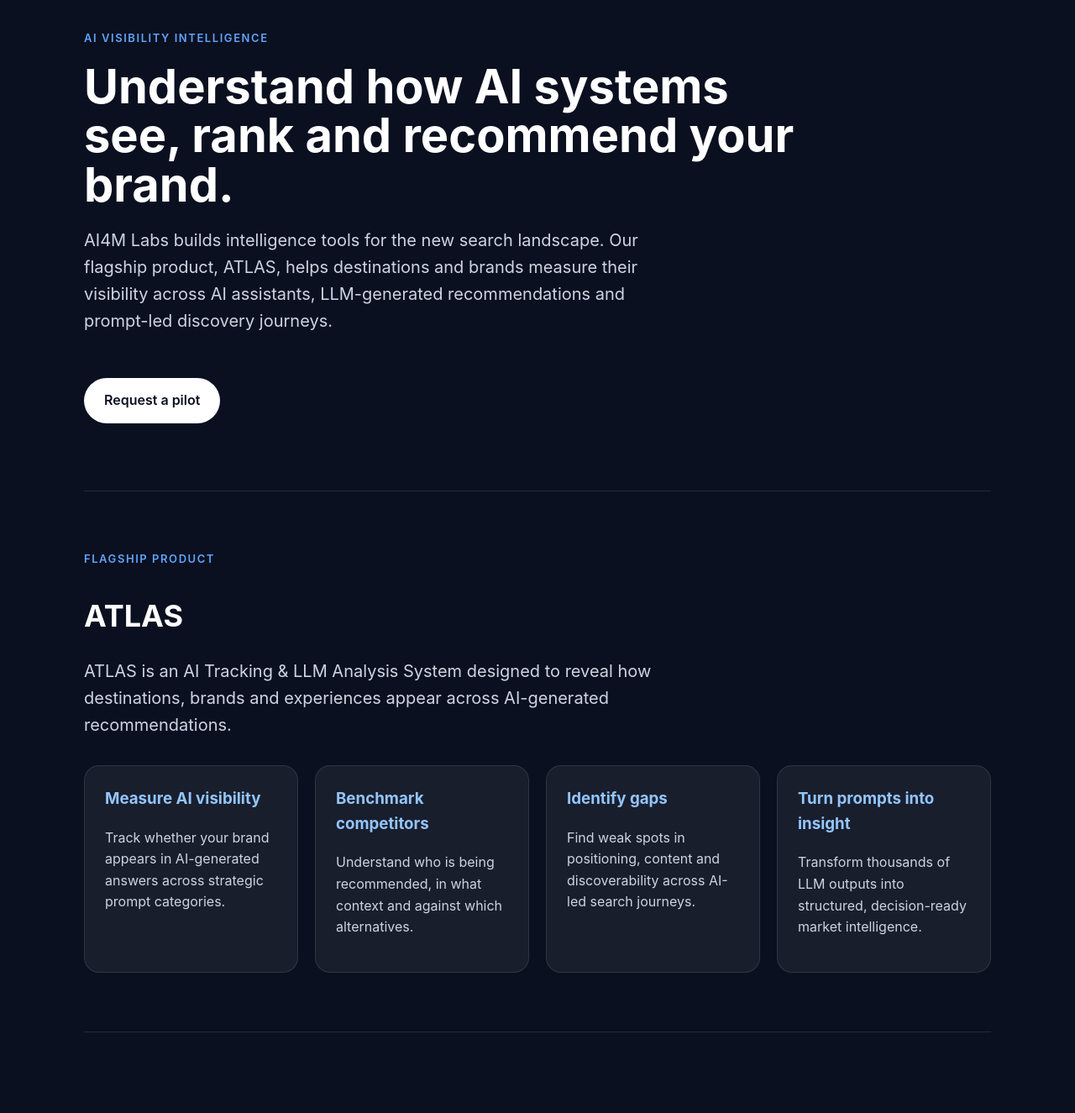
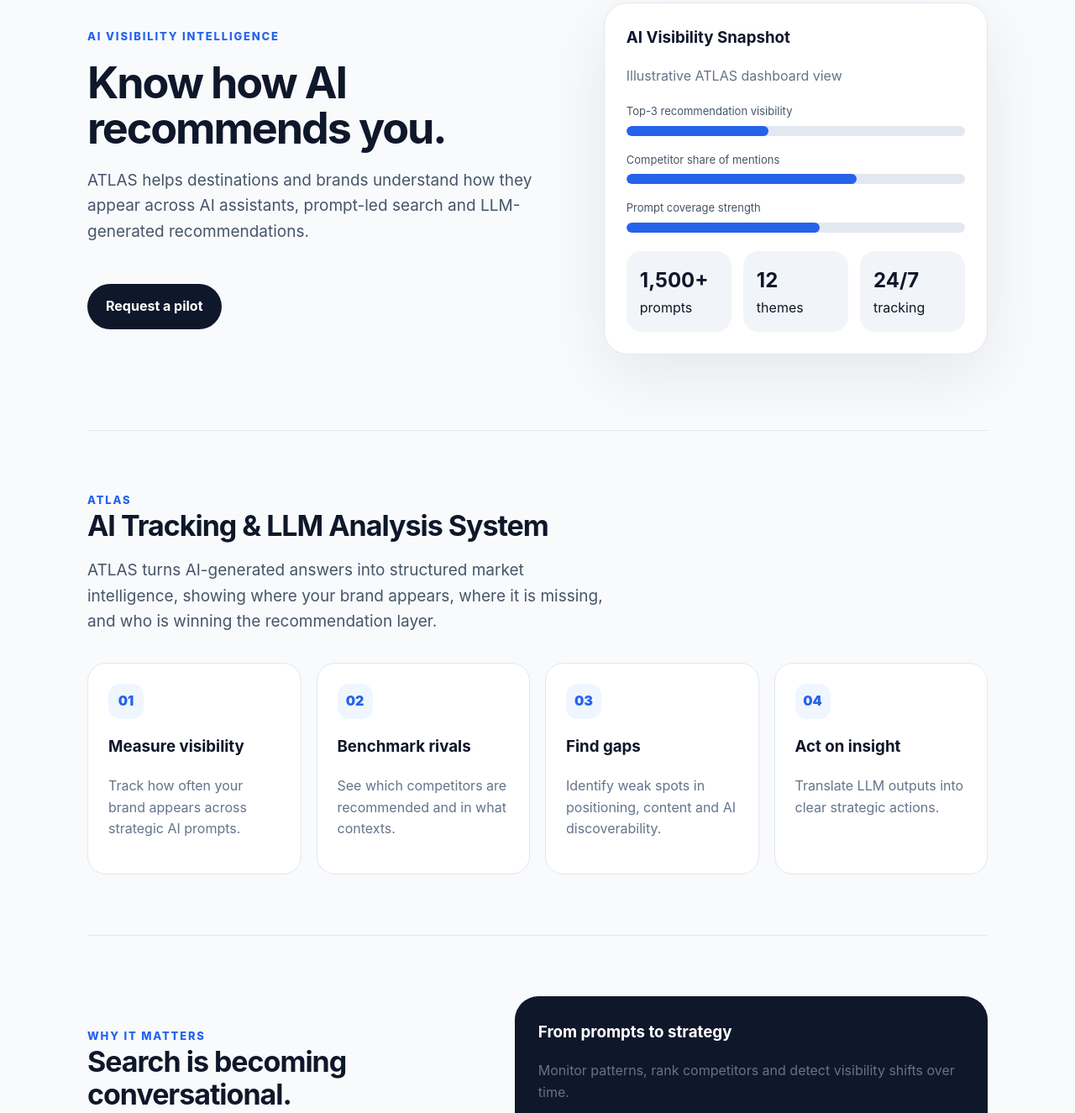
Before and after one commit to betulmecit/ai4m-labs, a plain HTML site: page index.html in a window 1280 px wide. Shown: the part 180-1505 px from the top of the page at 84% size. Drawn offline with Linux system fonts and the light colour scheme.

Commit message:
Update index.html

```diff
--- a/index.html
+++ b/index.html
@@ -4,200 +4,318 @@
   <meta charset="UTF-8" />
   <meta name="viewport" content="width=device-width, initial-scale=1.0" />
   <title>AI4M Labs | ATLAS</title>
-  <meta name="description" content="AI4M Labs builds ATLAS, an AI visibility intelligence system for destinations and brands." />
+  <meta name="description" content="ATLAS by AI4M Labs — AI visibility intelligence for destinations and brands." />
+
   <style>
+    * { box-sizing: border-box; }
     body {
       margin: 0;
-      font-family: -apple-system, BlinkMacSystemFont, "Segoe UI", Arial, sans-serif;
-      background: #0b1020;
-      color: #ffffff;
+      font-family: Inter, -apple-system, BlinkMacSystemFont, "Segoe UI", Arial, sans-serif;
+      background: #f8fafc;
+      color: #0f172a;
       line-height: 1.6;
     }
     .container {
-      max-width: 1080px;
+      max-width: 1120px;
       margin: auto;
-      padding: 40px 24px;
+      padding: 0 24px;
     }
     header {
+      padding: 24px 0;
       display: flex;
       justify-content: space-between;
       align-items: center;
-      padding: 28px 0;
     }
-    .logo {
-      font-weight: 700;
-      letter-spacing: 0.08em;
-      font-size: 18px;
-    }
+    .logo img { height: 46px; }
     nav a {
-      color: #cbd5e1;
       text-decoration: none;
+      color: #334155;
       margin-left: 24px;
       font-size: 14px;
+      font-weight: 600;
     }
     .hero {
-      padding: 90px 0 80px;
+      display: grid;
+      grid-template-columns: 1.1fr 0.9fr;
+      gap: 56px;
+      align-items: center;
+      padding: 80px 0 90px;
     }
-    .tag {
-      color: #60a5fa;
-      font-weight: 600;
+    .eyebrow {
+      color: #2563eb;
       text-transform: uppercase;
+      letter-spacing: .14em;
       font-size: 13px;
-      letter-spacing: 0.12em;
+      font-weight: 800;
     }
     h1 {
-      font-size: 56px;
+      font-size: 52px;
       line-height: 1.05;
       margin: 18px 0;
-      max-width: 850px;
+      letter-spacing: -0.04em;
     }
-    .subtitle {
-      font-size: 20px;
-      color: #cbd5e1;
-      max-width: 720px;
+    h2 {
+      font-size: 34px;
+      line-height: 1.15;
+      letter-spacing: -0.03em;
+      margin: 0 0 16px;
+    }
+    h3 { margin-top: 0; }
+    .lead {
+      font-size: 19px;
+      color: #475569;
+      max-width: 620px;
     }
     .button {
       display: inline-block;
-      margin-top: 32px;
-      background: #ffffff;
-      color: #0b1020;
-      padding: 14px 24px;
+      margin-top: 28px;
+      padding: 14px 22px;
+      background: #0f172a;
+      color: white;
+      text-decoration: none;
       border-radius: 999px;
-      text-decoration: none;
-      font-weight: 600;
+      font-weight: 700;
     }
-    .section {
-      padding: 70px 0;
-      border-top: 1px solid rgba(255,255,255,0.1);
+    .visual {
+      background: white;
+      border: 1px solid #e2e8f0;
+      border-radius: 28px;
+      padding: 26px;
+      box-shadow: 0 24px 80px rgba(15, 23, 42, 0.08);
     }
-    h2 {
-      font-size: 36px;
-      margin-bottom: 16px;
+    .bar {
+      margin: 18px 0;
     }
-    .grid {
+    .bar span {
+      display: block;
+      font-size: 13px;
+      color: #475569;
+      margin-bottom: 7px;
+    }
+    .track {
+      height: 12px;
+      background: #e2e8f0;
+      border-radius: 999px;
+      overflow: hidden;
+    }
+    .fill {
+      height: 100%;
+      background: #2563eb;
+      border-radius: 999px;
+    }
+    .metrics {
       display: grid;
-      grid-template-columns: repeat(auto-fit, minmax(240px, 1fr));
-      gap: 20px;
-      margin-top: 32px;
+      grid-template-columns: repeat(3, 1fr);
+      gap: 14px;
+      margin-top: 22px;
+    }
+    .metric {
+      background: #f1f5f9;
+      padding: 16px;
+      border-radius: 18px;
+    }
+    .metric strong {
+      display: block;
+      font-size: 24px;
+    }
+    section {
+      padding: 72px 0;
+      border-top: 1px solid #e2e8f0;
+    }
+    .cards {
+      display: grid;
+      grid-template-columns: repeat(4, 1fr);
+      gap: 18px;
+      margin-top: 34px;
     }
     .card {
-      background: rgba(255,255,255,0.06);
-      border: 1px solid rgba(255,255,255,0.1);
-      border-radius: 18px;
+      background: white;
+      border: 1px solid #e2e8f0;
+      border-radius: 22px;
       padding: 24px;
     }
-    .card h3 {
-      margin-top: 0;
-      color: #93c5fd;
+    .icon {
+      width: 42px;
+      height: 42px;
+      background: #eff6ff;
+      border-radius: 14px;
+      display: grid;
+      place-items: center;
+      margin-bottom: 18px;
+      color: #2563eb;
+      font-weight: 900;
     }
-    .muted {
-      color: #cbd5e1;
+    .muted { color: #64748b; }
+    .split {
+      display: grid;
+      grid-template-columns: 0.9fr 1.1fr;
+      gap: 48px;
+      align-items: center;
+    }
+    .mini-chart {
+      background: #0f172a;
+      color: white;
+      border-radius: 28px;
+      padding: 28px;
+    }
+    .line {
+      height: 160px;
+      background:
+        linear-gradient(135deg, transparent 20%, rgba(96,165,250,.45) 21%, transparent 22%),
+        linear-gradient(45deg, transparent 40%, rgba(96,165,250,.7) 41%, transparent 42%),
+        linear-gradient(160deg, transparent 55%, rgba(96,165,250,.55) 56%, transparent 57%);
+      border: 1px solid rgba(255,255,255,.12);
+      border-radius: 18px;
+      margin-top: 18px;
     }
     form {
-      max-width: 620px;
+      max-width: 640px;
       margin-top: 28px;
     }
     input, textarea {
       width: 100%;
-      padding: 14px;
+      padding: 15px;
       margin-bottom: 14px;
-      border-radius: 10px;
-      border: 1px solid rgba(255,255,255,0.18);
-      background: rgba(255,255,255,0.08);
+      border-radius: 12px;
+      border: 1px solid #cbd5e1;
+      font-size: 15px;
+      font-family: inherit;
+    }
+    textarea { min-height: 140px; }
+    button {
+      background: #2563eb;
       color: white;
-      font-size: 15px;
-      box-sizing: border-box;
-    }
-    textarea {
-      min-height: 140px;
-    }
-    button {
-      background: #60a5fa;
-      color: #06111f;
-      border: none;
+      border: 0;
       padding: 14px 22px;
       border-radius: 999px;
-      font-weight: 700;
+      font-weight: 800;
       cursor: pointer;
     }
     footer {
       padding: 36px 0;
-      color: #94a3b8;
+      color: #64748b;
       font-size: 14px;
-      border-top: 1px solid rgba(255,255,255,0.1);
+      border-top: 1px solid #e2e8f0;
     }
-    @media (max-width: 700px) {
+    @media (max-width: 850px) {
+      .hero, .split { grid-template-columns: 1fr; }
+      .cards { grid-template-columns: 1fr 1fr; }
       h1 { font-size: 40px; }
-      header { align-items: flex-start; gap: 16px; }
-      nav a { margin-left: 12px; }
+    }
+    @media (max-width: 560px) {
+      .cards, .metrics { grid-template-columns: 1fr; }
+      nav { display: none; }
     }
   </style>
 </head>
+
 <body>
   <div class="container">
     <header>
-      <div class="logo">AI4M LABS</div>
+      <a class="logo" href="#"><img src="ai4m.png" alt="AI4M Labs logo"></a>
       <nav>
         <a href="#atlas">ATLAS</a>
         <a href="#contact">Contact</a>
       </nav>
     </header>
 
+    <main>
       <section class="hero">
-      <div class="tag">AI Visibility Intelligence</div>
-      <h1>Understand how AI systems see, rank and recommend your brand.</h1>
-      <p class="subtitle">
-        AI4M Labs builds intelligence tools for the new search landscape. Our flagship product, ATLAS, helps destinations and brands measure their visibility across AI assistants, LLM-generated recommendations and prompt-led discovery journeys.
+        <div>
+          <div class="eyebrow">AI Visibility Intelligence</div>
+          <h1>Know how AI recommends you.</h1>
+          <p class="lead">
+            ATLAS helps destinations and brands understand how they appear across AI assistants, prompt-led search and LLM-generated recommendations.
           </p>
           <a class="button" href="#contact">Request a pilot</a>
-    </section>
+        </div>
 
-    <section class="section" id="atlas">
-      <div class="tag">Flagship Product</div>
-      <h2>ATLAS</h2>
-      <p class="subtitle">
-        ATLAS is an AI Tracking & LLM Analysis System designed to reveal how destinations, brands and experiences appear across AI-generated recommendations.
-      </p>
+        <div class="visual">
+          <h3>AI Visibility Snapshot</h3>
+          <p class="muted">Illustrative ATLAS dashboard view</p>
 
-      <div class="grid">
-        <div class="card">
-          <h3>Measure AI visibility</h3>
-          <p class="muted">Track whether your brand appears in AI-generated answers across strategic prompt categories.</p>
+          <div class="bar">
+            <span>Top-3 recommendation visibility</span>
+            <div class="track"><div class="fill" style="width: 42%"></div></div>
           </div>
-        <div class="card">
-          <h3>Benchmark competitors</h3>
-          <p class="muted">Understand who is being recommended, in what context and against which alternatives.</p>
+          <div class="bar">
+            <span>Competitor share of mentions</span>
+            <div class="track"><div class="fill" style="width: 68%"></div></div>
           </div>
-        <div class="card">
-          <h3>Identify gaps</h3>
-          <p class="muted">Find weak spots in positioning, content and discoverability across AI-led search journeys.</p>
+          <div class="bar">
+            <span>Prompt coverage strength</span>
+            <div class="track"><div class="fill" style="width: 57%"></div></div>
           </div>
-        <div class="card">
-          <h3>Turn prompts into insight</h3>
-          <p class="muted">Transform thousands of LLM outputs into structured, decision-ready market intelligence.</p>
+
+          <div class="metrics">
+            <div class="metric"><strong>1,500+</strong><span>prompts</span></div>
+            <div class="metric"><strong>12</strong><span>themes</span></div>
+            <div class="metric"><strong>24/7</strong><span>tracking</span></div>
           </div>
         </div>
       </section>
 
-    <section class="section">
-      <h2>Built for the next era of discovery</h2>
-      <p class="subtitle">
-        As consumers increasingly ask AI tools where to travel, what to buy and which brands to trust, visibility inside AI-generated answers becomes a new strategic channel. ATLAS helps organizations monitor, analyze and improve that visibility.
+      <section id="atlas">
+        <div class="eyebrow">ATLAS</div>
+        <h2>AI Tracking & LLM Analysis System</h2>
+        <p class="lead">
+          ATLAS turns AI-generated answers into structured market intelligence, showing where your brand appears, where it is missing, and who is winning the recommendation layer.
         </p>
+
+        <div class="cards">
+          <div class="card">
+            <div class="icon">01</div>
+            <h3>Measure visibility</h3>
+            <p class="muted">Track how often your brand appears across strategic AI prompts.</p>
+          </div>
+          <div class="card">
+            <div class="icon">02</div>
+            <h3>Benchmark rivals</h3>
+            <p class="muted">See which competitors are recommended and in what contexts.</p>
+          </div>
+          <div class="card">
+            <div class="icon">03</div>
+            <h3>Find gaps</h3>
+            <p class="muted">Identify weak spots in positioning, content and AI discoverability.</p>
+          </div>
+          <div class="card">
+            <div class="icon">04</div>
+            <h3>Act on insight</h3>
+            <p class="muted">Translate LLM outputs into clear strategic actions.</p>
+          </div>
+        </div>
       </section>
 
-    <section class="section" id="contact">
-      <div class="tag">Contact</div>
+      <section>
+        <div class="split">
+          <div>
+            <div class="eyebrow">Why it matters</div>
+            <h2>Search is becoming conversational.</h2>
+            <p class="lead">
+              Consumers increasingly ask AI systems where to travel, what to buy and which brands to trust. ATLAS helps organizations understand and improve their position in this new discovery layer.
+            </p>
+          </div>
+          <div class="mini-chart">
+            <h3>From prompts to strategy</h3>
+            <p class="muted">Monitor patterns, rank competitors and detect visibility shifts over time.</p>
+            <div class="line"></div>
+          </div>
+        </div>
+      </section>
+
+      <section id="contact">
+        <div class="eyebrow">Contact</div>
         <h2>Request a pilot</h2>
-      <p class="muted">Interested in ATLAS? Send us a note and we’ll get back to you.</p>
+        <p class="lead">Interested in ATLAS? Send a note and we’ll get back to you.</p>
 
         <form action="https://formspree.io/f/xnjywdjp" method="POST">
-        <input type="text" name="name" placeholder="Your name" required />
-        <input type="email" name="email" placeholder="Your email" required />
+          <input type="text" name="name" placeholder="Your name" required>
+          <input type="email" name="email" placeholder="Your email" required>
           <textarea name="message" placeholder="Tell us about your organization or use case" required></textarea>
           <button type="submit">Send message</button>
         </form>
       </section>
+    </main>
 
     <footer>
       © 2026 AI4M Labs. All rights reserved.
```
Lines whose indentation alone changed are shown as unchanged.
